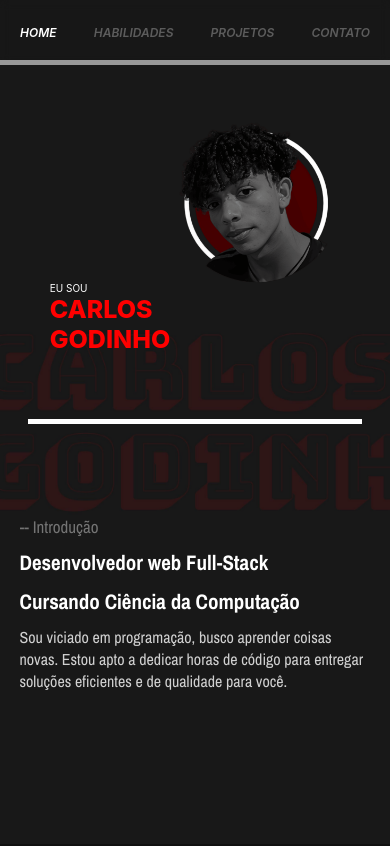
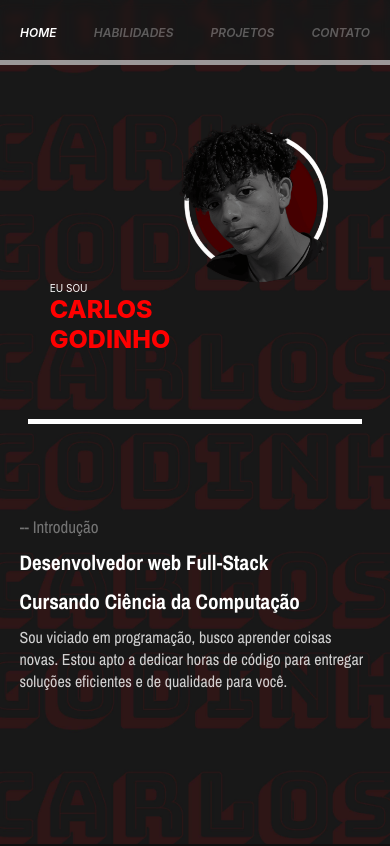
Before and after one commit to vaipado/dev-portfolio, a React (Vite) app: page / in a window 390 px wide. Shown: the top 846 px of the page. Built offline with nearby package versions, Linux system fonts and the light colour scheme.

Commit message:
Correção do aparecimento do espaço em branco

```diff
--- a/src/index.css
+++ b/src/index.css
@@ -584,6 +584,7 @@ footer {
 
   .sobreMim {
     background-size: contain;
+    background-repeat: repeat;
     overflow: hidden;
   }
 
@@ -601,7 +602,6 @@ footer {
     flex-direction: column;
     align-items: center;
     justify-content: space-around;
-    overflow: hidden;
   }
 
   .barraMobile {
```
